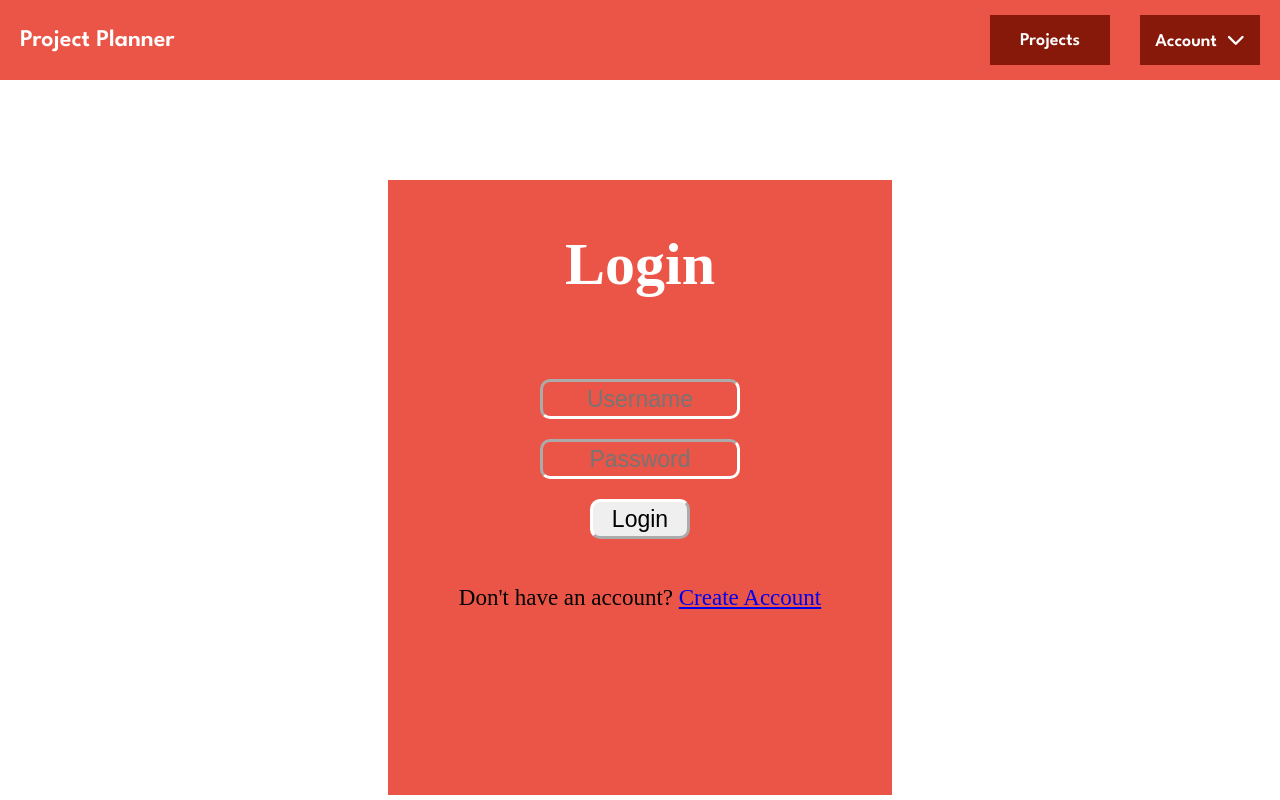
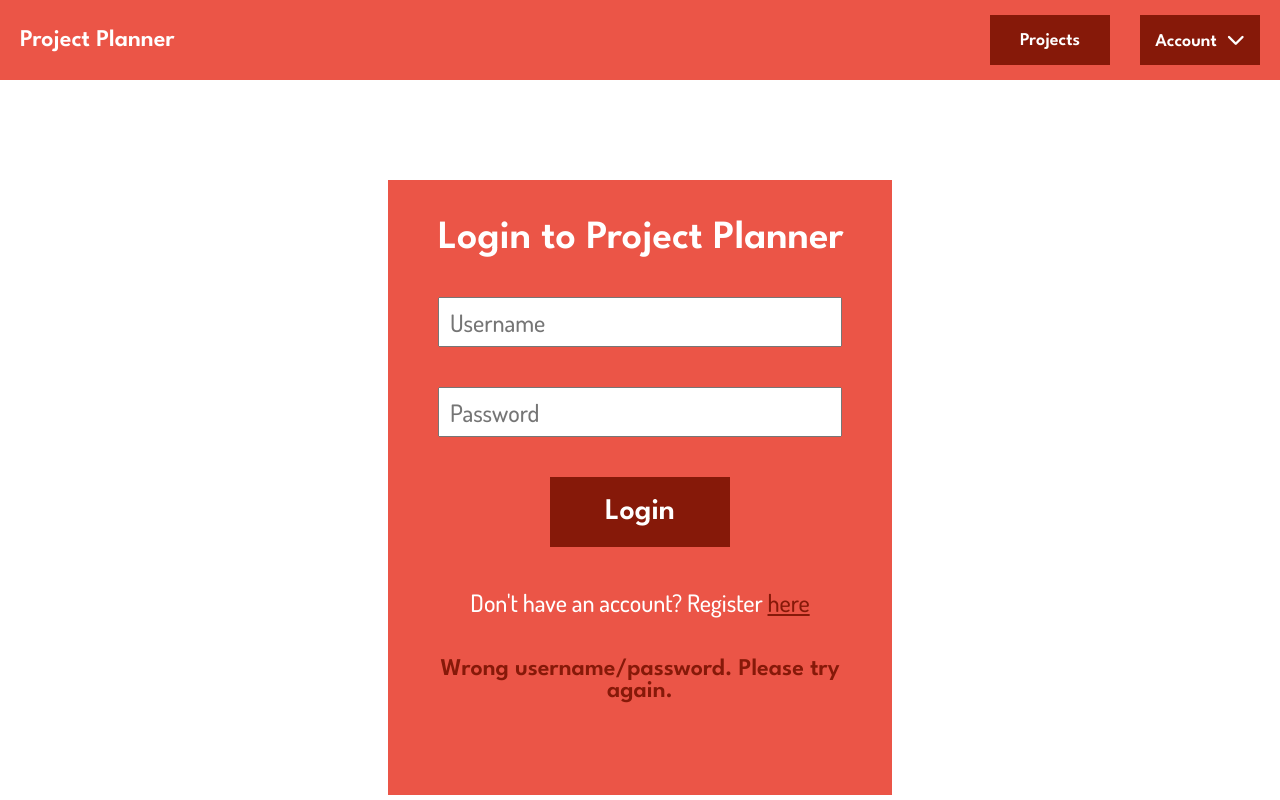
Before and after one commit to bahayildirim/ProjectPlanner, a React (Vite) app in the folder projectboard/: page /login in a window 1280 px wide. Built offline with nearby package versions, Linux system fonts and the light colour scheme.

Commit message:
Login page

```diff
--- a/projectboard/src/css/Login.css
+++ b/projectboard/src/css/Login.css
@@ -1,63 +1,72 @@
 /* Font settings for the login element, excluding icons to prevent them from breaking */
-nav.league-spartan-nav *:not(.fa-solid) {
+.league-spartan-login:not(.fa-solid) {
     font-family: "League Spartan", sans-serif;
     font-optical-sizing: auto;
     font-weight: 600;
     font-style: normal;
 }
 
+.dosis-login {
+    font-family: "Dosis", sans-serif;
+    font-optical-sizing: auto;
+    font-weight: 500;
+    font-style: normal;
+}
+
+/* Login Settings */
 .login * {
     text-align: center;
-    margin-top: 20px;
-    font-size: 23px;
+    margin-top: 40px;
+    font-size: 24px;
+    color: white;
+}
+
+.login form {
+    margin-top: 0;
+}
+
+.login button {
+    width: 180px;
+    height: 70px;
+    background-color: var(--accent);
+    color: white;
+    border-width: 0px;
+    transition: 0.5s;
+    font-size: 30px;
+}
+
+.login button:hover {
+    background-color: #9e473a;
+    cursor: pointer;
 }
 
 .login-cont {
     margin: 100px auto 0;
-    padding: 30px 50px;
+    padding: 40px 50px;
     background-color: var(--secondary-color-dark);
     width: 504px;
     height: 615px;
 }
 
 .login h1 {
-    color: var(--primary-color);
-    font-weight: 600;
-    margin-bottom: 60px;
-    font-size: 60px;
+    font-size: 40px;
+    width: 100%;
+    text-wrap: nowrap;
+    margin-top: 0;
 }
 
-.login label {
-    font-weight: 500;
-    font-size: 30px;
+.login a {
+    color: var(--accent);
 }
 
 .login input {
-    width: 200px;
-    height: 40px;
-    border-radius: 10px;
-    border-width: 3px;
-    border-color: var(--primary-color);
-    background-color: var(--background-color);
-    font-size: 23px;
-    transition: 0.5s;
+    width: 100%;
+    height: 50px;
+    text-align: left;
+    padding: 5px 10px;
+    color: black;
 }
 
-.login button[type="submit"] {
-    width: 100px;
-    height: 40px;
-    border-color: var(--primary-color);
-    background-image: linear-gradient(60deg, var(--primary-color), var(--secondary-color) 55%);
-    transition: 0.5s;
-    border-radius: 10px;
-    border-width: 3px;
-    border-color: var(--primary-color);
+.error-login {
+    color: var(--accent)
 }
-
-.login button[type="submit"]:hover {
-    opacity: 0.8;
-}
-
-.login input:hover {
-    background-color: rgba(224, 224, 224, 0.7);
-}
--- a/projectboard/src/html/Login.jsx
+++ b/projectboard/src/html/Login.jsx
@@ -10,16 +10,13 @@ function Login() {
     return (
         <div className="login-cont">
             <div className="login">
-                <h1>Login</h1>
+                <h1 className="league-spartan-login">Login to Project Planner</h1>
                 <form method="post" onSubmit={formToJSON.bind(null, "http://localhost:5200/login", 'POST')}>
-                    <input type="text" placeholder="Username" name="username" id="username" required />
-                    <br />
-                    <input type="password" placeholder="Password" name="password" id="password" required />
-                    <br />
-                    <button type="submit">Login</button>
-                    <br />
-                    <br />
-                    <p>Don't have an account? <a href="/register">Create Account</a></p>
+                    <input className="dosis-login" type="text" placeholder="Username" name="username" id="username" required />
+                    <input className="dosis-login" type="password" placeholder="Password" name="password" id="password" required />
+                    <button className="league-spartan-login" type="submit">Login</button>
+                    <p className="dosis-login">Don't have an account? Register <a href="/register">here</a></p>
+                    <p className="league-spartan-login error-login">Wrong username/password. Please try again.</p>
                 </form>
             </div>
         </div>
```
